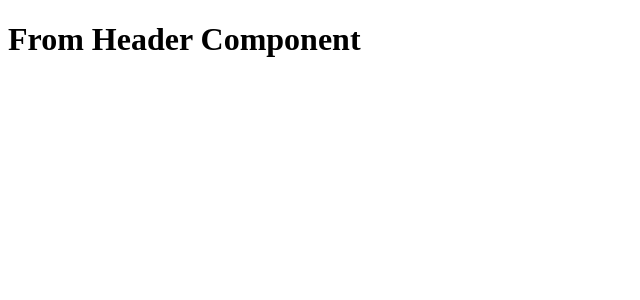
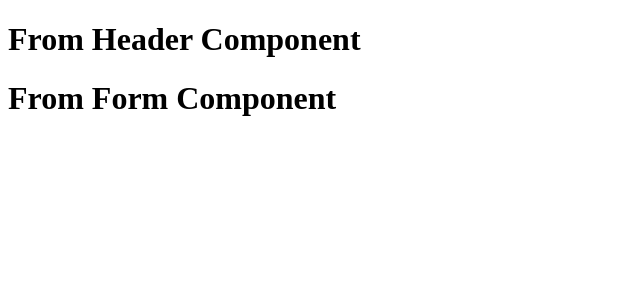
Before and after one commit to feeldiac/vet-followup, a React (Vite) app: page / in a window 1280 px wide. Shown: the top 300 px of the page, without its empty margins (0-640 px from the left). Built offline with nearby package versions, Linux system fonts and the light colour scheme.

Commit message:
Added form component

```diff
--- a/src/App.jsx
+++ b/src/App.jsx
@@ -1,9 +1,11 @@
 import Header from './components/Header';
+import Form from './components/Form';
 
 function App() {
   return (
     <>
       <Header/>
+      <Form/>
     </>
   )
 }
--- a/src/components/Form.jsx
+++ b/src/components/Form.jsx
@@ -0,0 +1,9 @@
+const Form = () => {
+  return (
+    <>
+        <h1>From Form Component</h1>
+    </>
+  )
+}
+
+export default Form
```
